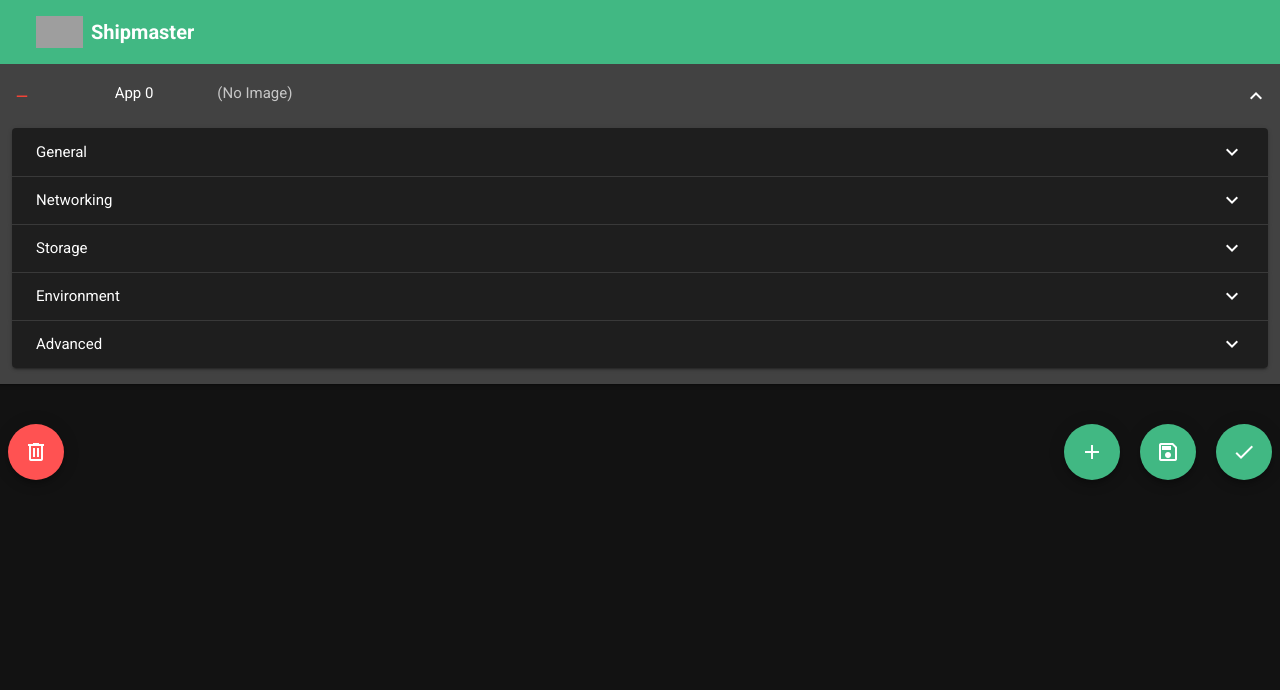
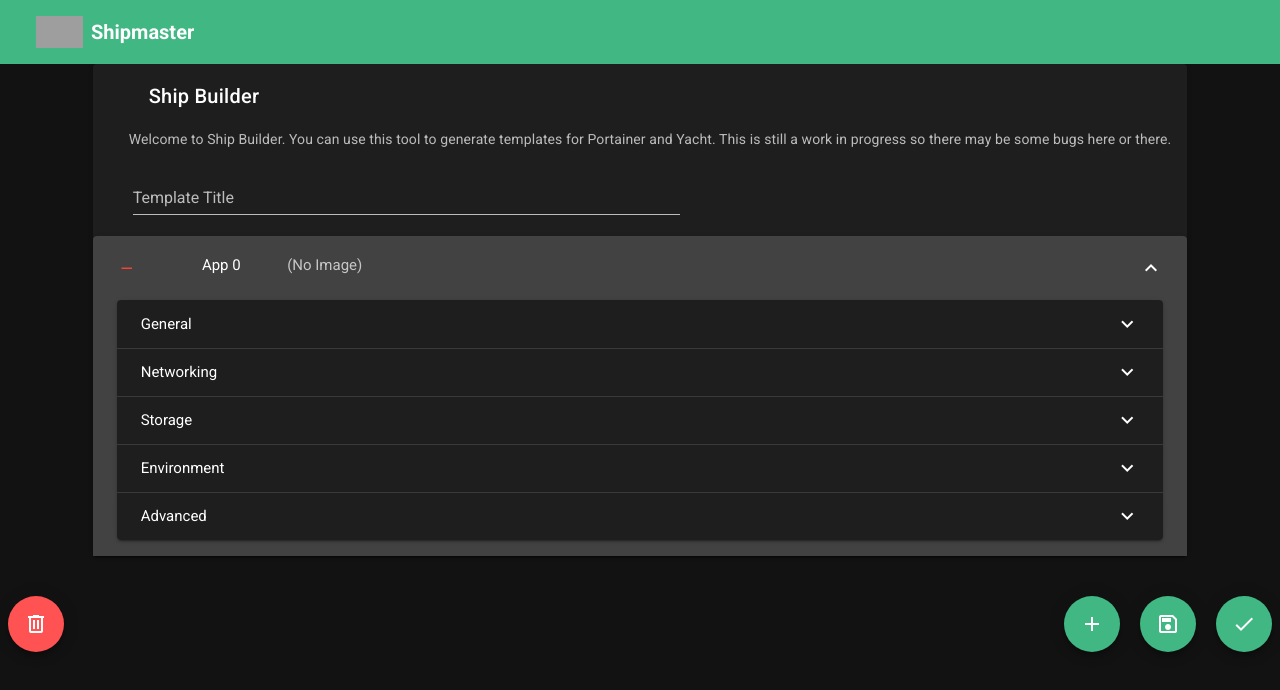
Before and after one commit to SelfhostedPro/Shipwright, a Vue app in the folder frontend/: page /builder in a window 1280 px wide. Shown: the top 690 px of the page. Built offline with nearby package versions, Linux system fonts and the light colour scheme; grey boxes are pictures that could not be loaded.

Commit message:
added file download capabilities

```diff
--- a/frontend/package.json
+++ b/frontend/package.json
@@ -9,6 +9,8 @@
   },
   "dependencies": {
     "core-js": "^3.10.2",
+    "file-saver": "^2.0.5",
+    "jszip": "^3.6.0",
     "vue": "^2.6.11",
     "vue-router": "^3.5.1",
     "vuetify": "^2.4.10",
--- a/frontend/src/assets/js/templateGenerator.js
+++ b/frontend/src/assets/js/templateGenerator.js
@@ -1,11 +1,12 @@
+import JSZip from "jszip";
+import FileSaver from "file-saver";
 export function generateTemplate(templateObject) {
   // const title = templateObject.title
-  // var appList = []
+  var yachtAppList = [];
 
   // Deep Clone templateObject so changing attributes here doesn't affect the form
   var _templateObject = JSON.parse(JSON.stringify(templateObject));
   for (let app in _templateObject.containers) {
-    //   console.log(JSON.stringify(_templateObject.containers[app].env))
     if (
       _templateObject.containers[app].ports &&
       _templateObject.containers[app].ports.length > 0
@@ -30,8 +31,13 @@ export function generateTemplate(templateObject) {
         _templateObject.containers[app].sysctls
       );
     }
+    yachtAppList.push(_templateObject.containers[app]);
   }
-  //   console.log(JSON.stringify(_templateObject))
+  let zip = new JSZip();
+  zip.file(_templateObject.title + "-yacht.json", JSON.stringify(yachtAppList, null, 2));
+  zip.generateAsync({ type: "blob" }).then(function(content) {
+    FileSaver.saveAs(content, _templateObject.title+ ".zip");
+  });
 }
 
 function convPorts(ports) {
@@ -68,15 +74,13 @@ function convVolumes(volumes) {
 }
 
 function convSysctls(sysctls) {
-  var _sysctl_list = []
+  var _sysctl_list = [];
   for (let sysctl in sysctls) {
-    console.log(sysctls[sysctl]);
-    let _sysctl_object = {}
-    let _sysctl_name = sysctls[sysctl].name
-    let _sysctl_value = sysctls[sysctl].value
-    _sysctl_object[_sysctl_name] = _sysctl_value
-    _sysctl_list.push(_sysctl_object)
+    let _sysctl_object = {};
+    let _sysctl_name = sysctls[sysctl].name;
+    let _sysctl_value = sysctls[sysctl].value;
+    _sysctl_object[_sysctl_name] = _sysctl_value;
+    _sysctl_list.push(_sysctl_object);
   }
-  console.log(JSON.stringify(_sysctl_list))
-  return _sysctl_list
+  return _sysctl_list;
 }
--- a/frontend/src/components/builder/app_components/app_general.vue
+++ b/frontend/src/components/builder/app_components/app_general.vue
@@ -37,6 +37,7 @@
         v-model="app.image"
         required
       />
+      <v-textarea label="Description" v-model="app.description" clearable no-resize rows="2"/>
       <v-combobox label="Categories" placeholder="Downloads" small-chips v-model="app.categories" multiple/>
       <v-text-field
         label="Platform"
--- a/frontend/src/components/builder/builder.vue
+++ b/frontend/src/components/builder/builder.vue
@@ -1,6 +1,14 @@
 <template>
   <div class="mt-3">
     <v-row justify="center">
+      <v-card>
+        <v-card-title class="ml-10">
+          Ship Builder
+        </v-card-title>
+        <v-card-text class="ml-5">
+          Welcome to Ship Builder. You can use this tool to generate templates for Portainer and Yacht. This is still a work in progress so there may be some bugs here or there.
+        </v-card-text>
+        <v-text-field style="width: 50%;" class="ml-10" v-model="form.title" label="Template Title" />
       <v-expansion-panels :value="0">
         <v-expansion-panel
           v-for="(app, index) in form.containers"
@@ -33,6 +41,7 @@
           </v-expansion-panel-content>
         </v-expansion-panel>
       </v-expansion-panels>
+    </v-card>
     </v-row>
     <v-row>
       <v-btn
@@ -93,6 +102,7 @@ export default {
             title: "",
             name: "",
             image: "",
+            description: "",
             categories: [],
             platform: "linux",
             note: "",
```
Also changed, not shown: 1 other file (tests, documents, lock files or other folders).
